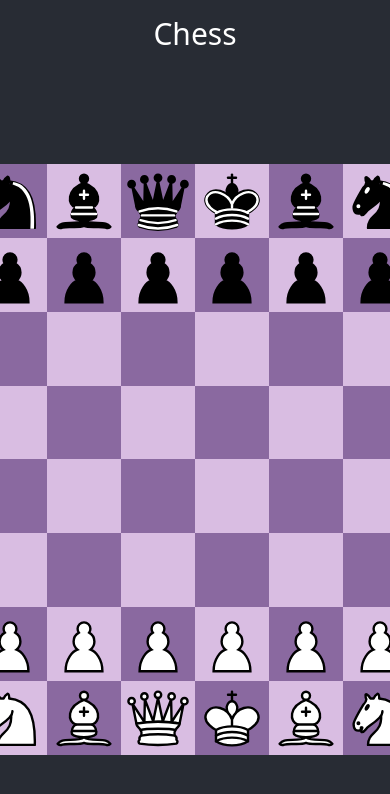
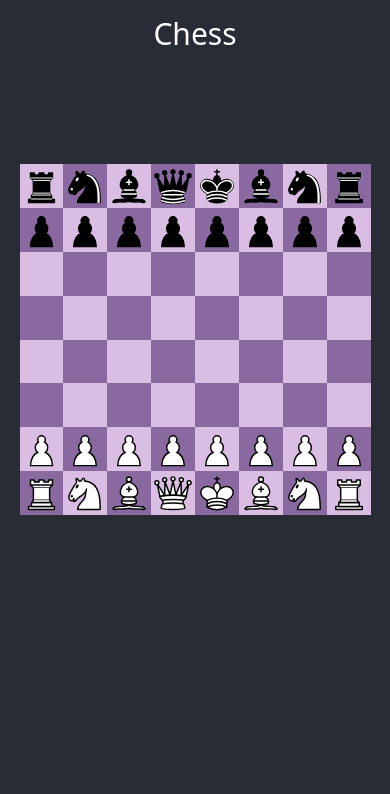
Before and after one commit to sebada001/chess-react, a React (Vite) app: page / in a window 390 px wide. Shown: the top 794 px of the page. Built offline with nearby package versions, Linux system fonts and the light colour scheme.

Commit message:
responsive

```diff
--- a/src/components/Game.jsx
+++ b/src/components/Game.jsx
@@ -33,7 +33,7 @@ export default function Game() {
   return (
     <div className="flex flex-col">
       {(!checkMateStatus && (
-        <div>
+        <div className="flex flex-col items-center justify-between ">
           <div className="my-2 flex min-h-[4em] w-[70vh] items-center justify-between">
             <div className="flex grow items-center justify-start">
               {eatenPieces
--- a/src/components/Gameboard.jsx
+++ b/src/components/Gameboard.jsx
@@ -107,7 +107,7 @@ export default function Gameboard(props) {
   }
 
   return (
-    <div className="gameboard flex h-[70vh] w-[70vh] bg-neutral-100">
+    <div className="gameboard flex h-[90vw] w-[90vw] bg-neutral-100 md:h-[70vh] md:w-[70vh]">
       {boardArrays.map((arr, ind) => {
         return (
           <div
```
